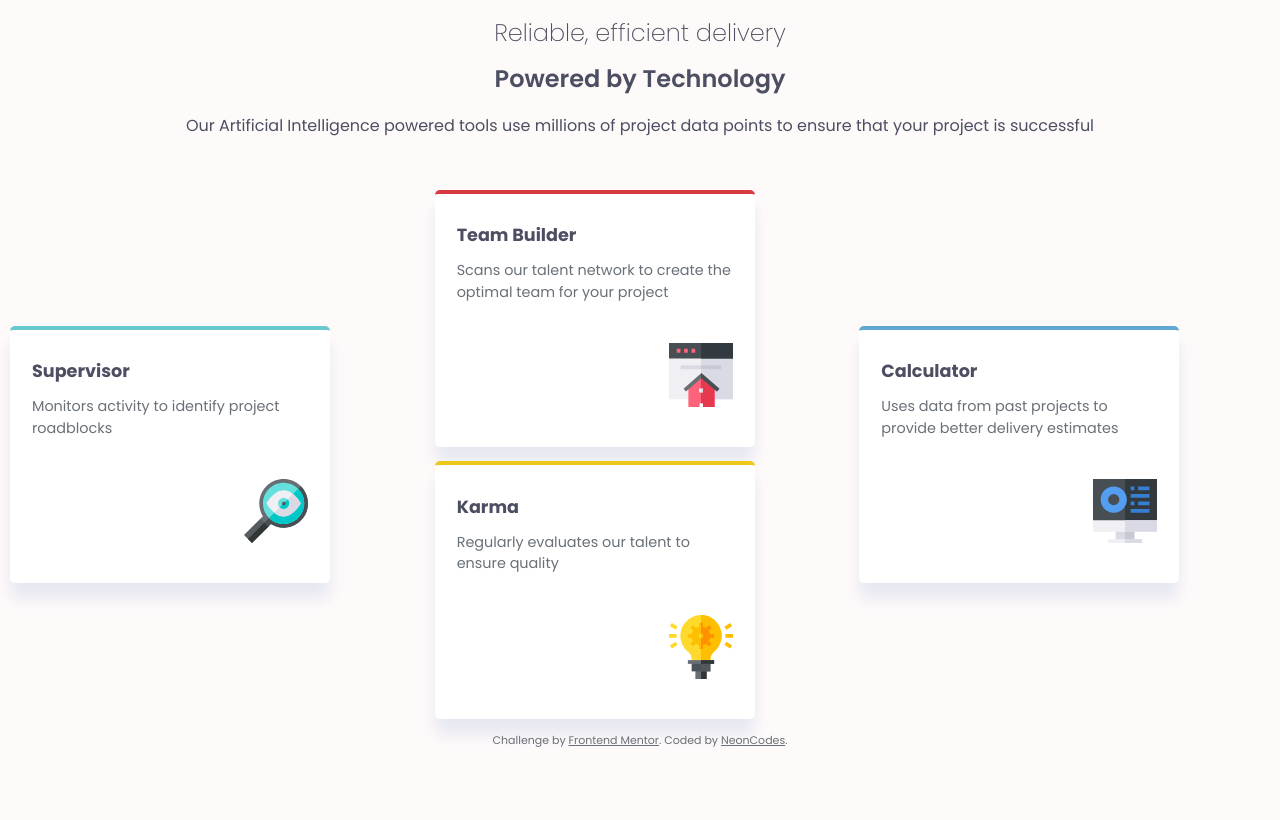
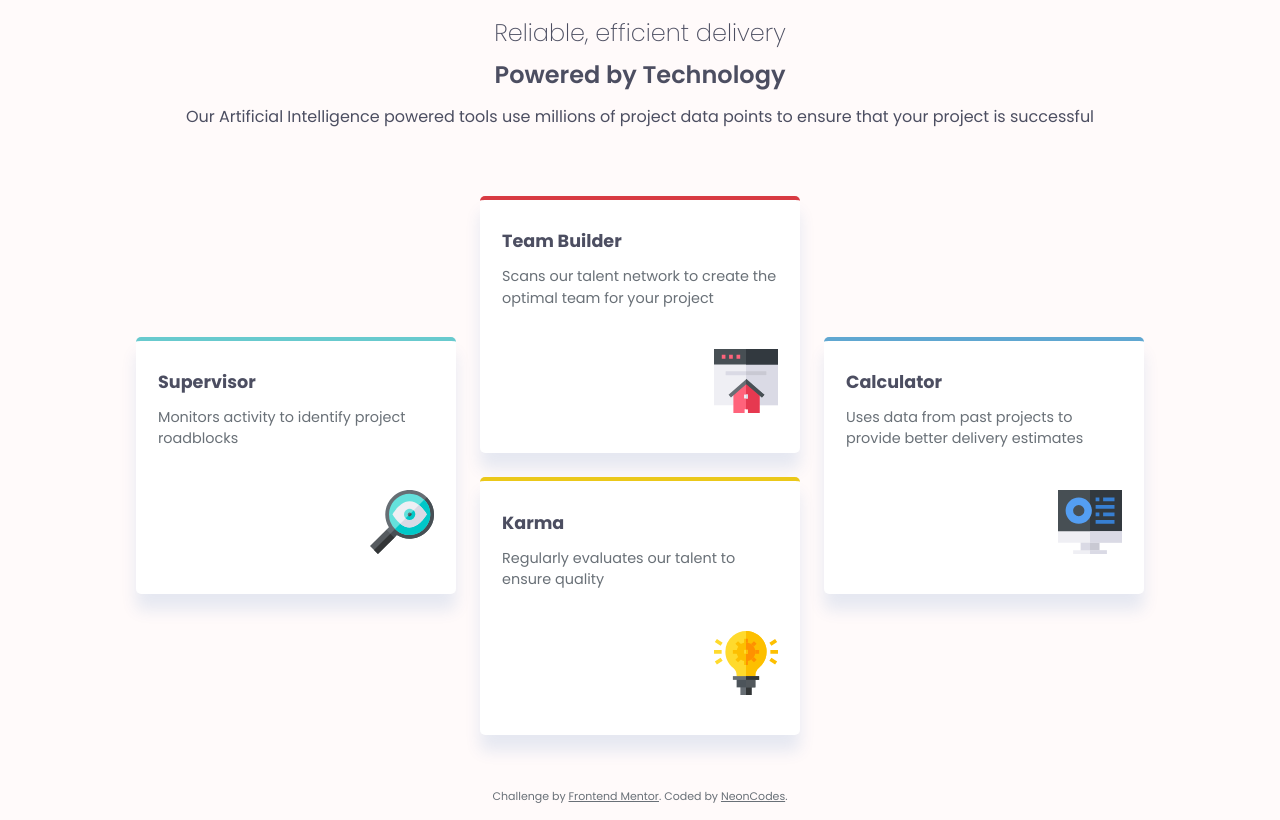
Before and after one commit to NeonCodes/four-card-feature-section-master, a plain HTML site: page index.html in a window 1280 px wide. Drawn offline with Linux system fonts and the light colour scheme.

Commit message:
fixing grid and updating some tags

```diff
--- a/index.html
+++ b/index.html
@@ -13,15 +13,15 @@
   <link rel="preconnect" href="https://fonts.gstatic.com" crossorigin>
   <link href="https://fonts.googleapis.com/css2?family=Poppins:ital,wght@0,100;0,200;0,300;0,400;0,500;0,600;0,700;0,800;0,900;1,100;1,200;1,300;1,400;1,500;1,600;1,700;1,800;1,900&display=swap" rel="stylesheet">
 </head>
-<body>
 
-  <section class="title">
+
+  <header class="title">
    <h2>Reliable, efficient delivery</h2>
    <h1>Powered by Technology</h1>
-
-   <h4>Our Artificial Intelligence powered tools use millions of project data points
-   to ensure that your project is successful</h4>
-  </section>
+   <p class="description">Our Artificial Intelligence powered tools use millions of project data points
+   to ensure that your project is successful</p>
+   </header>
+<body>
  <main>
   <section class="container1">
    <h3 >Supervisor</h3>
@@ -43,9 +43,6 @@
    <p>Uses data from past projects to provide better delivery estimates</p>
    <img src="./images/icon-calculator.svg" alt="calculator svg" class="calculator">
   </section>
-
-
-
   </main>
 </body>
   <footer>
--- a/styles.scss
+++ b/styles.scss
@@ -125,7 +125,7 @@ html{
 }
 
 /*fonts*/
-body{
+body,header{
  h1{
     font-family: "Poppins",sans-serif;
     font-weight: 600;
@@ -137,14 +137,14 @@ h2{
     font-weight: 200;
 }
 
-h4{
+.description{
     font-family: "Poppins";
     font-size: 1rem;
     font-weight: 400;
     line-height: 3vh;
     padding-bottom: 50px;
 }
-h1,h2,h4{
+h1,h2,.description{
     text-align: center;
     color: $grey-500;
 }
@@ -201,10 +201,13 @@ gap: 10px;
   p{
     font-size: 0.95rem;
   }
-
   main{
     display: grid;
-
+    justify-content: center;
+    row-gap: 20px;
+    column-gap: 20px;
+    padding-top:15px;
+    padding-bottom: 40px;
   }
  .container1{
   grid-row: 1/3;
```
Also changed, not shown: styles.css, 2 other files.
